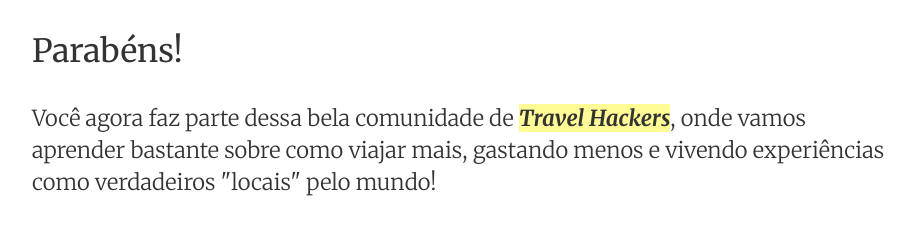
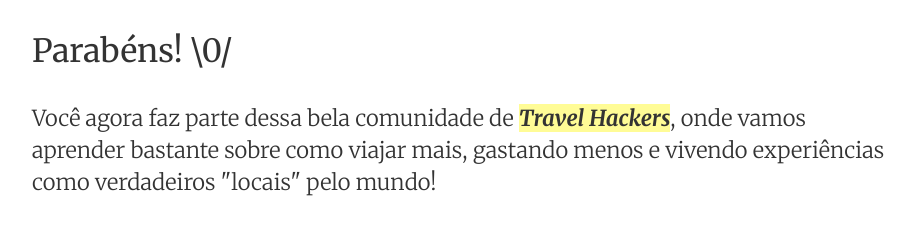
Before and after one commit to ianborges/hackeandosuaviagem, a Jekyll site: the page built from parabens.html, in a window 1280 px wide. Shown: the top 227 px of the page, without its empty margins (177-1091 px from the left). Built offline with Jekyll 4.4.1, drawn with Linux system fonts in a browser that asks for light colours.

Commit message:
Update parabens.html

```diff
--- a/parabens.html
+++ b/parabens.html
@@ -6,7 +6,7 @@ layout: default
 <div class="content" id="main-content">
   <article class="post_box grt top">
     <div class="headline_area">
-      <h1 class="headline">Parabéns!</h1>
+      <h1 class="headline">Parabéns! \0/</h1>
     </div>
     <div>
       <p>Você agora faz parte dessa bela comunidade de <span class="highlight"><em><strong>Travel Hackers</strong></em></span>, onde vamos aprender bastante sobre como viajar mais, gastando menos e vivendo experiências como verdadeiros "locais" pelo mundo!</p>
@@ -15,7 +15,7 @@ layout: default
 
       <p>Por favor, caso não o encontre, dê uma olhadinha no seu SPAM e <strong>mova o e-mail para sua caixa de entrada</strong> para assegurar que você receba os próximos envios.</p>
 
-      <p>Qualquer problema, só mandar uma mensagem para mim <a href="mailto:eu@ianborges.coach?subject=Questions" title="">nesse e-mail</a> que entrarei em contato o quanto antes! ;-)</p>
+      <p>Qualquer problema, só mandar uma mensagem para mim <a href="mailto:eu@ianborges.coach?subject=Dúvidas sobre o curso..." title="">nesse e-mail</a> que entrarei em contato o quanto antes! ;-)</p>
 
       <p>Um grande abraço,</p>
       <p><img src="assets/ianborges-circle.png" alt="Ian Borges" width="200"></p>
```
